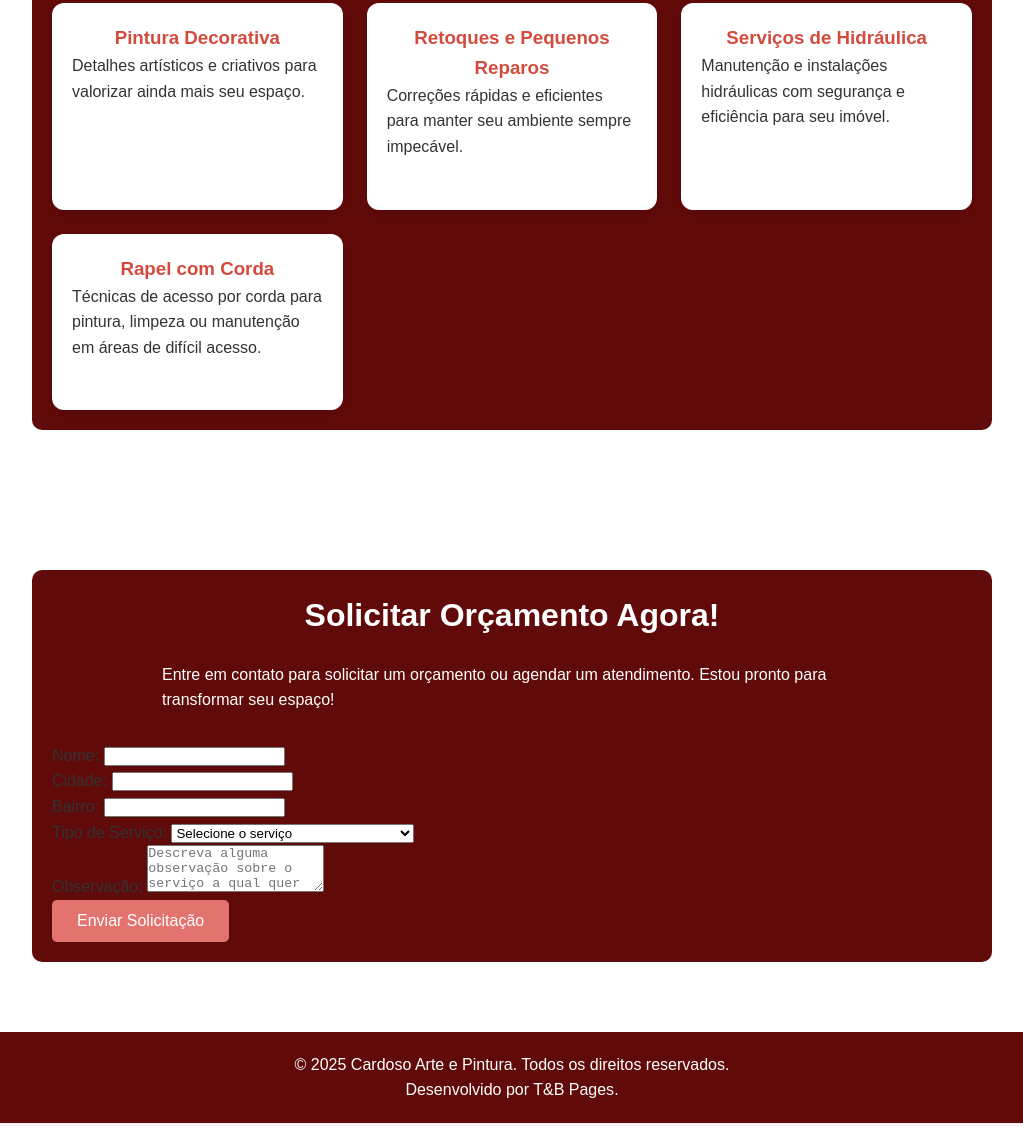
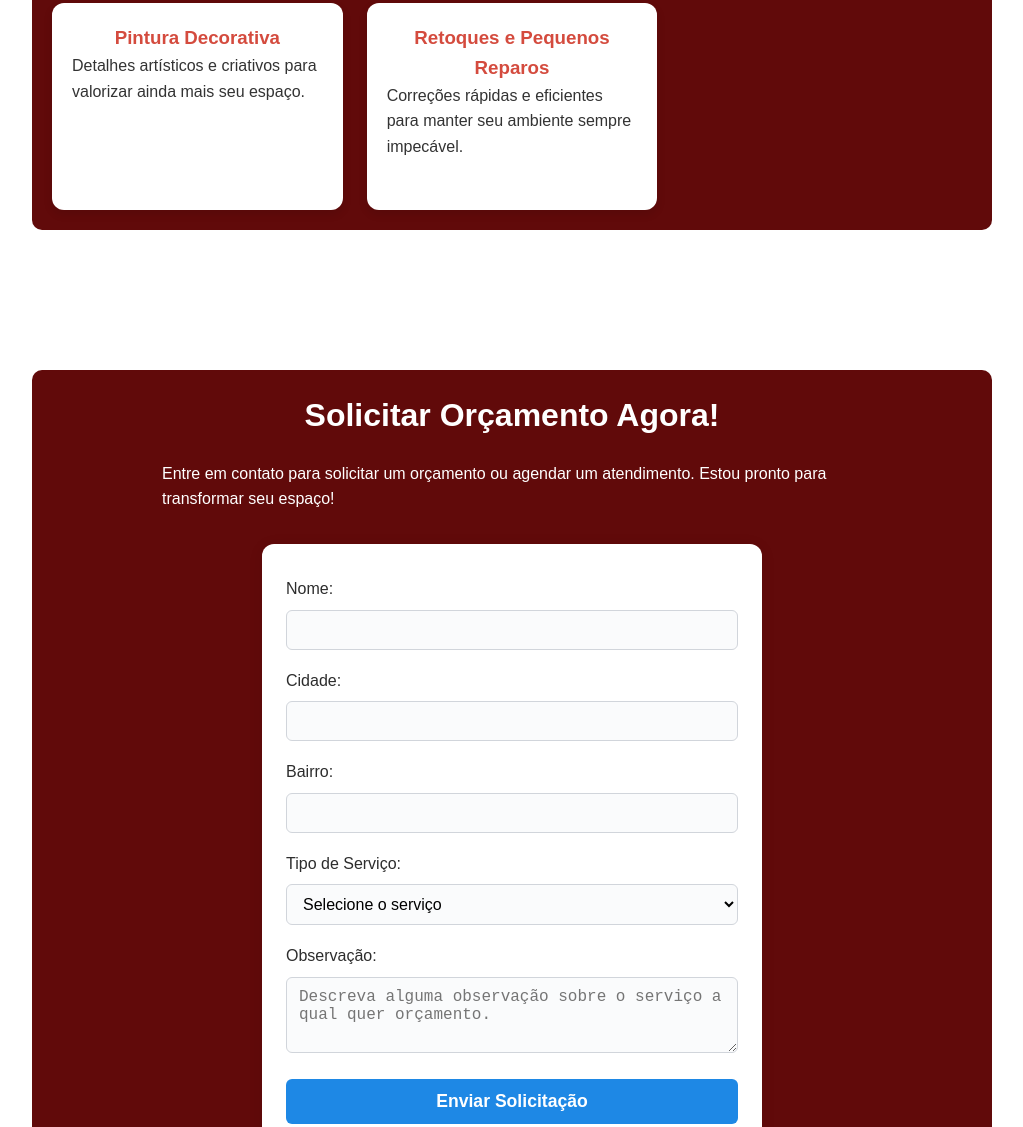
Before and after one commit to Saggini/Cardoso-Arte-e-Pintura, a plain HTML site: page index.html in a window 1280 px wide. Shown: the part 1110-2237 px from the top of the page, without its empty margins (128-1151 px from the left). Drawn offline with Linux system fonts and the light colour scheme.

Commit message:
Atualizar o index.html

```diff
--- a/index.html
+++ b/index.html
@@ -55,16 +55,6 @@
         <p>Correções rápidas e eficientes para manter seu ambiente sempre impecável.</p>
       </div>
 
-      <div class="service-card" style="background: white; border-radius: 12px; padding: 20px; box-shadow: 0 4px 10px rgba(0,0,0,0.1);">
-        <h3 style="color: #d44b3e;">Serviços de Hidráulica</h3>
-        <p>Manutenção e instalações hidráulicas com segurança e eficiência para seu imóvel.</p>
-      </div>
-
-      <div class="service-card" style="background: white; border-radius: 12px; padding: 20px; box-shadow: 0 4px 10px rgba(0,0,0,0.1);">
-        <h3 style="color: #d44b3e;">Rapel com Corda</h3>
-        <p>Técnicas de acesso por corda para pintura, limpeza ou manutenção em áreas de difícil acesso.</p>
-      </div>
-
     </div>
   </div>
 </section>
@@ -96,8 +86,6 @@
       <option value="Texturização de Paredes">Texturização de Paredes</option>
       <option value="Pintura Decorativa">Pintura Decorativa</option>
       <option value="Retoques e Pequenos Reparos">Retoques e Pequenos Reparos</option>
-      <option value="Serviços de Hidráulica">Serviços de Hidráulica</option>
-      <option value="Rapel com Corda">Rapel com Corda</option>
     </select>
   </div>
   <div class="form-group">
@@ -124,7 +112,7 @@
                 `*Serviço:* ${servico}\n` +
                 `*Observação:* ${observacao}`;
 
-    var numero = '555197414862';
+    var numero = '555197414862'; // Substitua pelo número correto com DDD
     var url = `https://wa.me/${numero}?text=${encodeURIComponent(texto)}`;
     window.open(url, '_blank');
   });
@@ -132,6 +120,102 @@
 
   </div>
 </section>
+<script>
+document.getElementById('whatsappForm').addEventListener('submit', function(e) {
+  e.preventDefault();
+  var servico = document.getElementById('servico').value;
+  var nome = document.getElementById('nome').value;
+  var mensagem = document.getElementById('mensagem').value;
+  var texto = `Olá! Gostaria de solicitar um orçamento.\n\n*Nome:* ${nome}\n*Serviço:* ${servico}\n*Mensagem:* ${mensagem}`;
+  var numero = '5551981031127'; // Substitua pelo número do WhatsApp desejado, com DDD e código do país
+  var url = `https://wa.me/${numero}?text=${encodeURIComponent(texto)}`;
+  window.open(url, '_blank');
+});
+</script>
+
+<style>
+.orcamento-form {
+  max-width: 500px;
+  margin: 32px auto 0 auto;
+  background: #fff;
+  padding: 32px 24px;
+  border-radius: 12px;
+  box-shadow: 0 2px 16px rgba(0,0,0,0.07);
+  display: flex;
+  flex-direction: column;
+  gap: 18px;
+}
+
+.form-group {
+  display: flex;
+  flex-direction: column;
+  gap: 6px;
+}
+
+.form-group label {
+  font-weight: 500;
+  color: #2d2d2d;
+  margin-bottom: 2px;
+}
+
+.orcamento-form input,
+.orcamento-form select,
+.orcamento-form textarea {
+  padding: 10px 12px;
+  border: 1px solid #d1d5db;
+  border-radius: 6px;
+  font-size: 1rem;
+  background: #fafbfc;
+  transition: border 0.2s;
+}
+
+.orcamento-form input:focus,
+.orcamento-form select:focus,
+.orcamento-form textarea:focus {
+  border-color: #1e88e5;
+  outline: none;
+}
+
+.button {
+  background: #1e88e5;
+  color: #fff;
+  border: none;
+  padding: 12px 24px;
+  border-radius: 6px;
+  font-size: 1.1rem;
+  font-weight: 600;
+  cursor: pointer;
+  transition: background 0.2s;
+  text-decoration: none;
+  display: inline-block;
+  margin-top: 8px;
+}
+
+.button:hover,
+.button:focus {
+  background: #1565c0;
+}
+
+.button.whatsapp {
+  background: #25d366;
+  color: #fff;
+  margin-top: 0;
+}
+
+.button.whatsapp:hover,
+.button.whatsapp:focus {
+  background: #128c7e;
+}
+
+@media (max-width: 600px) {
+  .orcamento-form {
+    padding: 18px 8px;
+  }
+}
+</style>
+
+
+</main>
 
 <footer class="footer">
   <p>&copy; 2025 Cardoso Arte e Pintura. Todos os direitos reservados.</p>
```
